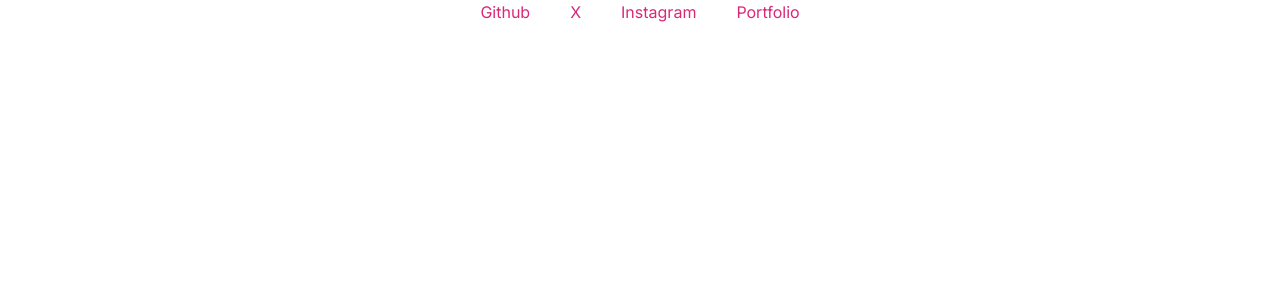
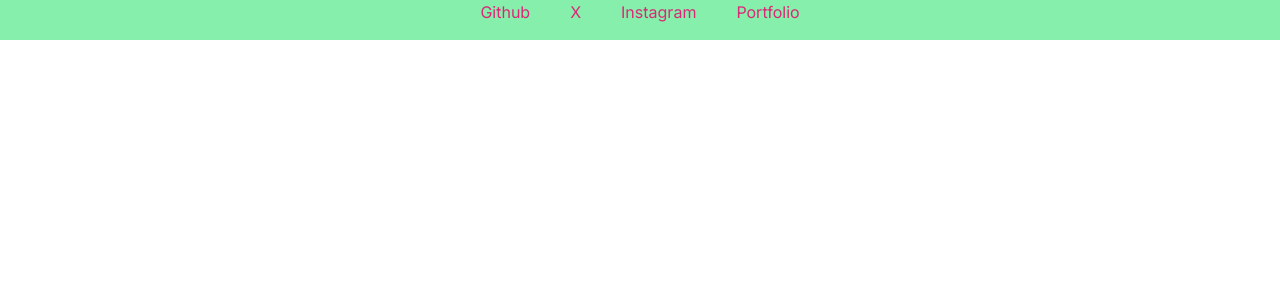
Before and after one commit to Farok-Hossain/my-nextjs-app, a Next.js app: page / in a window 1280 px wide. Shown: the top 300 px of the page. Built offline with nearby package versions, Linux system fonts and the light colour scheme.

Commit message:
updated again

```diff
--- a/src/app/page.js
+++ b/src/app/page.js
@@ -3,7 +3,7 @@ import React from "react";
 
 const page = () => {
   return (
-    <div className="flex justify-center gap-10 text-pink-600">
+    <div className="flex justify-center gap-10 text-pink-600 bg-green-300 h-10">
       <Link href="https://github.com/Farok-Hossain" target="_blank">
         <button className=" btn btn-secondary">Github</button>
       </Link>
```
